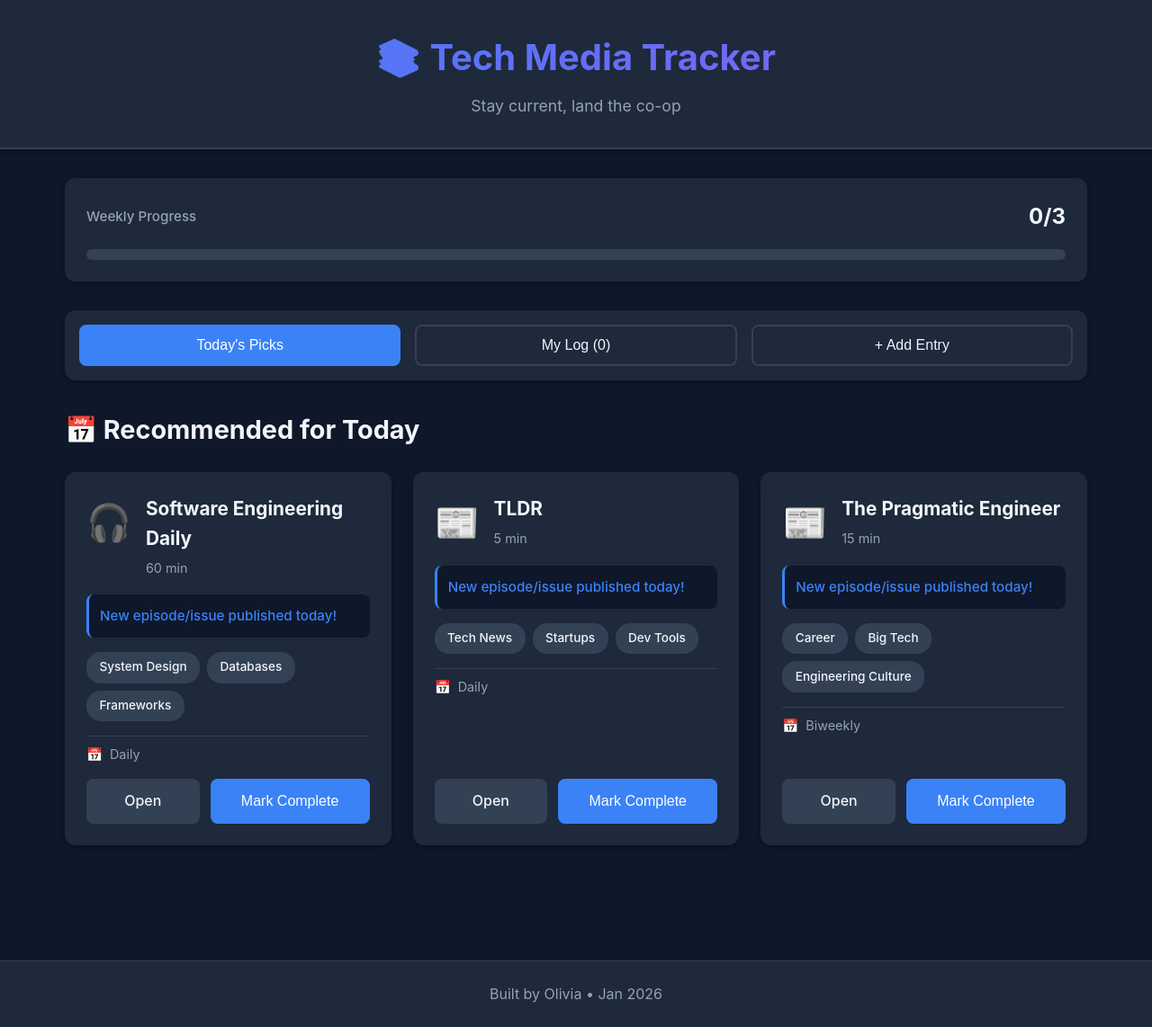
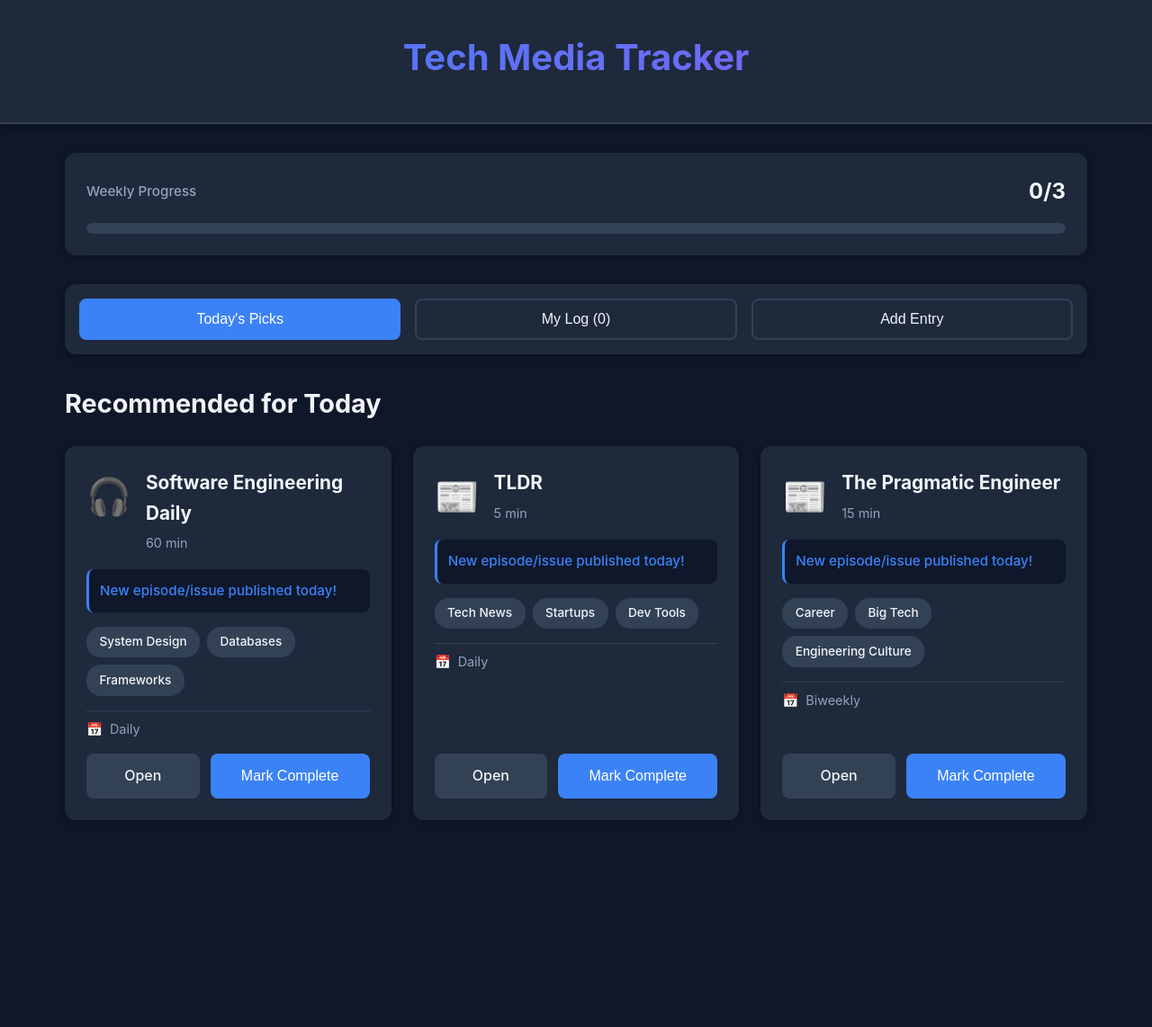
Before and after one commit to hill-ol/tech-media-tracker, a React (Vite) app: page / in a window 1280 px wide. Shown: the whole page at 90% size. After the commit the page ends 992 px from the top, so only its background shows below. Built offline with nearby package versions, Linux system fonts and the light colour scheme.

Commit message:
small changes

```diff
--- a/src/App.tsx
+++ b/src/App.tsx
@@ -7,24 +7,18 @@ function App() {
     const resetWeekIfNeeded = useMediaStore((state) => state.resetWeekIfNeeded);
 
     useEffect(() => {
-        // Check if we need to reset weekly progress
         resetWeekIfNeeded();
     }, [resetWeekIfNeeded]);
 
     return (
         <div className="app">
             <header className="app-header">
-                <h1>📚 Tech Media Tracker</h1>
-                <p className="subtitle">Stay current, land the co-op</p>
+                <h1>Tech Media Tracker</h1>
             </header>
 
             <main className="app-main">
                 <Dashboard />
             </main>
-
-            <footer className="app-footer">
-                <p>Built by Olivia • Jan 2026</p>
-            </footer>
         </div>
     );
 }
--- a/src/components/Dashboard.tsx
+++ b/src/components/Dashboard.tsx
@@ -38,14 +38,14 @@ function Dashboard() {
                     className={view === 'add' ? 'active' : ''}
                     onClick={() => setView('add')}
                 >
-                    + Add Entry
+                    Add Entry
                 </button>
             </nav>
 
             <div className="dashboard-content">
                 {view === 'recommendations' && (
                     <div className="recommendations-section">
-                        <h2>📅 Recommended for Today</h2>
+                        <h2>Recommended for Today</h2>
                         {recommendations.length > 0 ? (
                             <div className="media-grid">
                                 {recommendations.map((rec) => (
@@ -89,7 +89,7 @@ function Dashboard() {
 
                 {view === 'log' && (
                     <div className="log-section">
-                        <h2>📚 Consumption Log</h2>
+                        <h2>Consumption Log</h2>
                         {entries.length > 0 ? (
                             <div className="log-entries">
                                 {entries
@@ -112,7 +112,7 @@ function Dashboard() {
 
                 {view === 'add' && (
                     <div className="add-section">
-                        <h2>➕ Add Entry</h2>
+                        <h2>Add Entry</h2>
                         <AddEntryForm onSuccess={() => setView('recommendations')} />
                     </div>
                 )}
```
